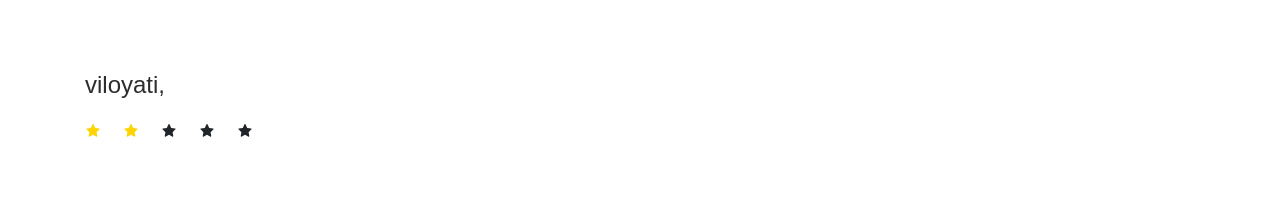
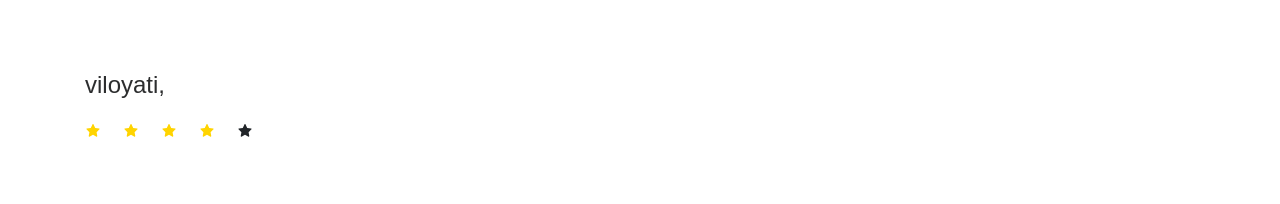
Before and after one commit to khurshidbekweb/cottage, a React (Create React App) app: page /view/1 in a window 1280 px wide. Shown: the part 780-984 px from the top of the page. Built offline with nearby package versions, Linux system fonts and the light colour scheme; no server answers.

Commit message:
stafour deggre

```diff
--- a/src/pages/View/View.jsx
+++ b/src/pages/View/View.jsx
@@ -45,8 +45,8 @@
                   <div className="view-stars">
                     <AiFillStar className="view-star-active" />
                     <AiFillStar className="view-star-active" />
-                    <AiFillStar className="view-star" />
-                    <AiFillStar className="view-star" />
+                    <AiFillStar className="view-star-active" />
+                    <AiFillStar className="view-star-active" />
                     <AiFillStar className="view-star" />
                   </div>
 
```
